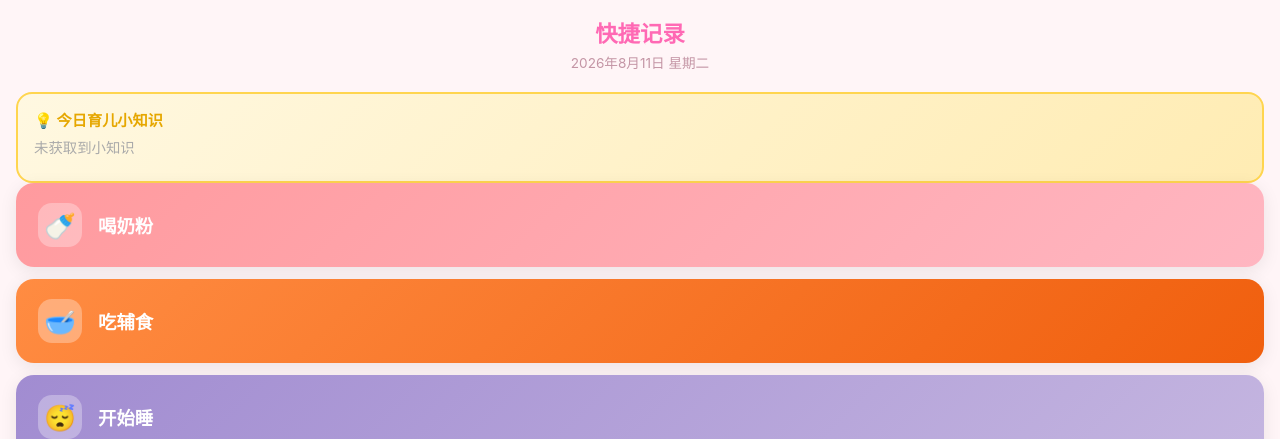
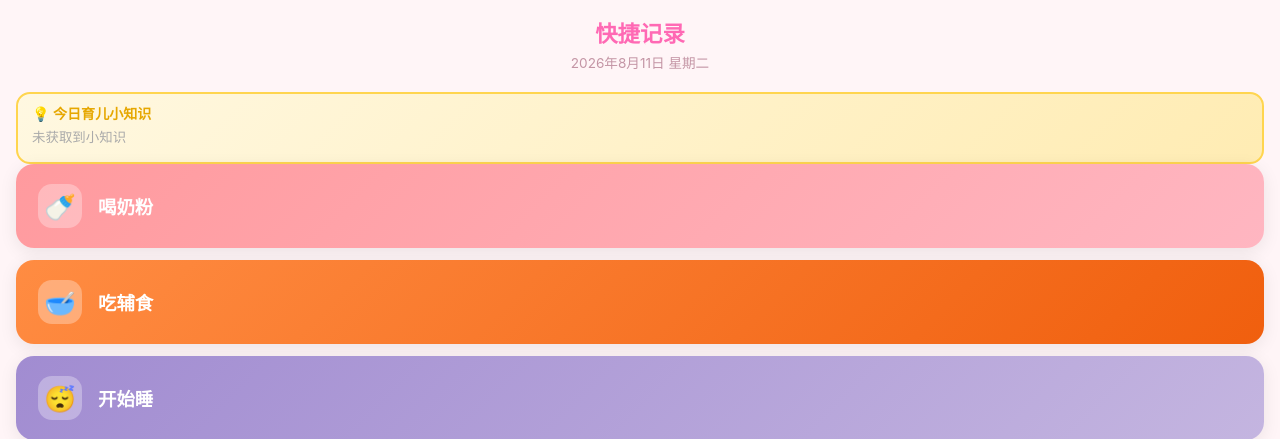
Before and after one commit to Moonlight3399/babylog, a Flask app: template templates/index.html in a window 1280 px wide. Shown: the top 439 px of the page. Run offline with Flask 3, Linux system fonts and the light colour scheme; the template is opened without the code that fills it, so the values that code supplies are empty.

Commit message:
快捷键页：育儿小知识卡片高度调小（减小内边距与字号），样式版本号v5

```diff
--- a/static/style.css
+++ b/static/style.css
@@ -406,29 +406,29 @@ input, button {
 .tip-card {
     background: linear-gradient(135deg, #FFF8E1, #FFECB3);
     border: 2px solid #FFD54F;
-    border-radius: 16px;
-    padding: 14px 16px;
-    margin-top: 16px;
+    border-radius: 14px;
+    padding: 9px 14px;
+    margin-top: 12px;
 }
 
 .tip-card-header {
-    font-size: 0.95rem;
+    font-size: 0.88rem;
     font-weight: 700;
     color: #E6A700;
-    margin-bottom: 6px;
+    margin-bottom: 4px;
 }
 
 .tip-stage {
-    font-size: 0.8rem;
+    font-size: 0.74rem;
     color: #B8860B;
-    margin-bottom: 6px;
+    margin-bottom: 4px;
     font-weight: 600;
 }
 
 .tip-text {
-    font-size: 0.9rem;
+    font-size: 0.84rem;
     color: #6D5B2F;
-    line-height: 1.6;
+    line-height: 1.5;
 }
 
 .tip-text.tip-empty {
@@ -436,8 +436,8 @@ input, button {
 }
 
 .tip-special {
-    margin-top: 8px;
-    font-size: 0.95rem;
+    margin-top: 6px;
+    font-size: 0.88rem;
     font-weight: 700;
     color: #E91E63;
     text-align: center;
--- a/templates/index.html
+++ b/templates/index.html
@@ -14,7 +14,7 @@
     <link rel="apple-touch-icon" href="/static/icons/192x192.png">
     <link rel="icon" type="image/png" href="/static/icons/192x192.png">
 
-    <link rel="stylesheet" href="/static/style.css?v=4">
+    <link rel="stylesheet" href="/static/style.css?v=5">
 </head>
 <body class="app-body">
     <!-- 内容区 -->
```
